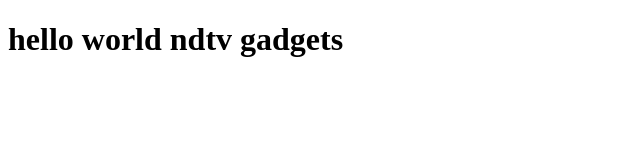
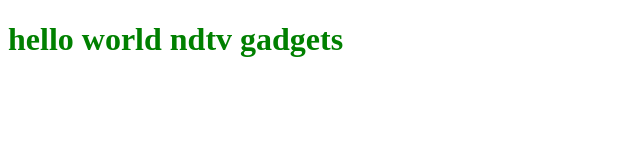
Before and after one commit to gopikrishna95/coursera-test, a plain HTML site: page site/index.html in a window 1280 px wide. Shown: the whole page, without its empty margins (0-640 px from the left). Drawn offline with Linux system fonts and the light colour scheme.

Commit message:
small change

```diff
--- a/site/index.html
+++ b/site/index.html
@@ -4,6 +4,6 @@
 	<title>hello</title>
 </head>
 <body>
-<h1>hello world ndtv gadgets</h1>
+<h1 style="color:green; text-align=center;">hello world ndtv gadgets</h1>
 </body>
 </html>
```
